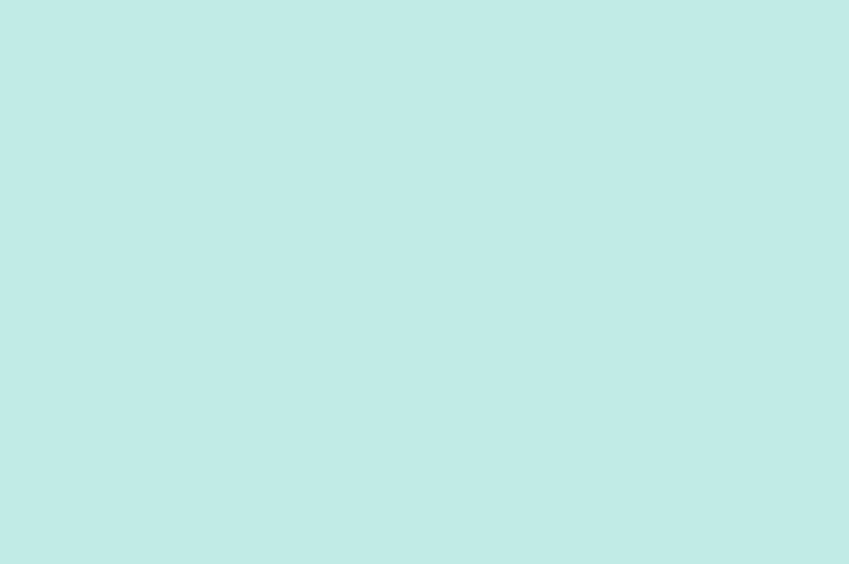
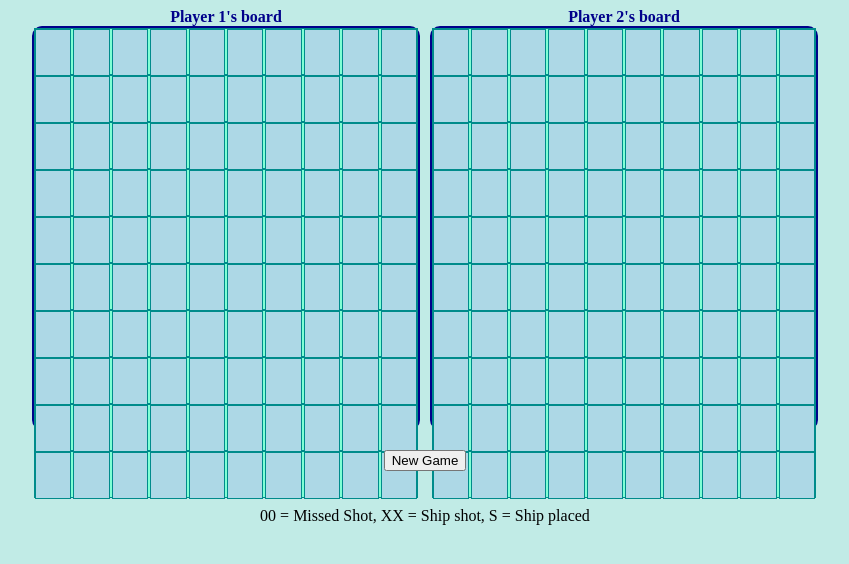
Before and after one commit to ric-projects/battleship, a website built with webpack: page src/template.html in a window 1280 px wide. Shown: the whole page, without its empty margins (215-1064 px from the left). Built offline with nearby package versions, Linux system fonts and the light colour scheme.

Commit message:
Implemented the DOM Module
Added render and clear methods for the DOM

```diff
--- /dev/null
+++ b/src/DOMModule.js
@@ -0,0 +1,62 @@
+// import { player1, player2 } from "./index.js";
+import { Player } from "./objectFactories.js";
+export { renderBoard };
+
+// const p1 = player1;
+// const p2 = player2;
+
+// const player1 = new Player("player 1", false);
+// player1.board.createNewBoard();
+// const player2 = new Player("pc", true);
+// player2.board.createNewBoard();
+
+function clearBoard(player, whichBoard) {
+  if (document.querySelector(".div") != null) {
+    let boardWrap;
+    whichBoard == "p1"
+      ? (boardWrap = document.querySelector(".boardP1"))
+      : (boardWrap = document.querySelector(".boardP2"));
+    while (boardWrap.hasChildNodes()) {
+      boardWrap.removeChild(boardWrap.firstChild);
+    }
+    // for (let i = 0; i < player.board.board.length; i++) {
+    //   const div = document.querySelector(".div");
+    //   div.remove();
+    // }
+  }
+}
+
+function renderBoard(player, board) {
+  board.className == "boardP1"
+    ? clearBoard(player, "p1")
+    : clearBoard(player, "p2");
+  //   clearBoard(player);
+  for (let i = 0; i < player.board.board.length; i++) {
+    const div = document.createElement("div");
+    div.id = "r" + i;
+    div.classList.add("div");
+
+    for (let j = 0; j < player.board.board[i].length; j++) {
+      const div2 = document.createElement("div2");
+      div2.id = "r" + i + j;
+      div2.classList.add("div2");
+      if (player.board.board[i][j].empty == false) {
+        if (player.board.board[i][j].missedShot === true)
+          div2.textContent = "00";
+        if (player.board.board[i][j].ship === true) div2.textContent = "S";
+        if (
+          player.board.board[i][j].ship != null &&
+          player.board.board[i][j].isShot === true
+        )
+          div2.textContent = "XX";
+      }
+      div.appendChild(div2);
+    }
+    board.appendChild(div);
+  }
+}
+
+// renderBoard(player1, p1Board);
+
+// player1.board.receiveAttack(3, 4);
+// renderBoard(player1, p1Board);
--- a/src/index.js
+++ b/src/index.js
@@ -1,15 +1,29 @@
 // import "./styles.css";
-import { Ship, Board } from "./objectFactories.js";
+import { Ship, Board, Player } from "./objectFactories.js";
+import { renderBoard } from "./DOMModule.js";
+// export { player1 , player2 };
 
 console.log("Index script Connected, line 3.");
 // console.log(new Ship());
 
-const testShip = new Ship(2);
-const testBoard = new Board();
-testBoard.createNewBoard();
-const testShip2 = new Ship(3);
+// const testShip = new Ship(2);
+// const testBoard = new Board();
+// testBoard.createNewBoard();
+// const testShip2 = new Ship(3);
 
 // testBoard.placeShip(3, 4, testShip2);
 // testBoard.receiveAttack(3, 4);
 // testBoard.anyRemainingShips();
+
+const p1Board = document.querySelector(".boardP1");
+const p2Board = document.querySelector(".boardP2");
+
+const player1 = new Player("player 1", false);
+player1.board.createNewBoard();
+const player2 = new Player("pc", true);
+player2.board.createNewBoard();
+
+renderBoard(player1, p1Board);
+renderBoard(player2, p2Board);
+
 console.log("test");
--- a/src/styles.css
+++ b/src/styles.css
@@ -1,3 +1,65 @@
 body {
   background-color: #c1ebe6;
 }
+.pageWrapper {
+  display: flex;
+  gap: 10px;
+  justify-content: center;
+}
+
+.p1Wrapper,
+.p2Wrapper {
+  display: flex;
+  flex-direction: column;
+  align-items: center;
+}
+/* .p2Wrapper {
+  display: flex;
+  flex-direction: column;
+  align-items: center;
+} */
+
+.boardP1,
+.boardP2 {
+  display: flex;
+  flex-direction: column;
+  width: 30vw;
+  height: 50vh;
+  border: 2px solid darkblue;
+  border-radius: 10px;
+}
+/* .boardP2 {
+  display: flex;
+  width: 30vw;
+  height: 30vh;
+  border: 2px solid darkblue;
+  border-radius: 10px;
+} */
+
+.header {
+  font-weight: bold;
+  color: darkblue;
+}
+.btnsWrapper,
+.legend {
+  margin: 20px;
+  display: flex;
+  justify-content: center;
+}
+
+.boardP1 > div,
+.boardP2 > div {
+  display: flex;
+  justify-content: space-between;
+  min-width: 10px;
+  min-height: 45px;
+  background-color: aquamarine;
+  border: 1px solid darkcyan;
+}
+.div2 {
+  min-width: 9%;
+  /* width:max-content; */
+  min-height: 45px;
+  border: 1px solid darkcyan;
+  background-color: lightblue;
+}
--- a/src/template.html
+++ b/src/template.html
@@ -7,7 +7,24 @@
     <!-- <link rel="stylesheet" href="styles.css"> -->
     <link rel="stylesheet" href="styles.css" />
   </head>
-  <body></body>
+  <body>
+    <div class="pageWrapper">
+      <div class="p1Wrapper">
+        <div class="header">Player 1's board</div>
+        <div class="boardP1"></div>
+      </div>
+      <div class="p2Wrapper">
+        <div class="header">Player 2's board</div>
+        <div class="boardP2"></div>
+      </div>
+    </div>
+    <div class="btnsWrapper">
+      <button class="newGame">New Game</button>
+    </div>
+    <div class="legend">
+      <p class="">00 = Missed Shot, XX = Ship shot, S = Ship placed</p>
+    </div>
+  </body>
   <!-- <script src="index.js"></script> -->
   <script type="module" src="index.js"></script>
 </html>
```
